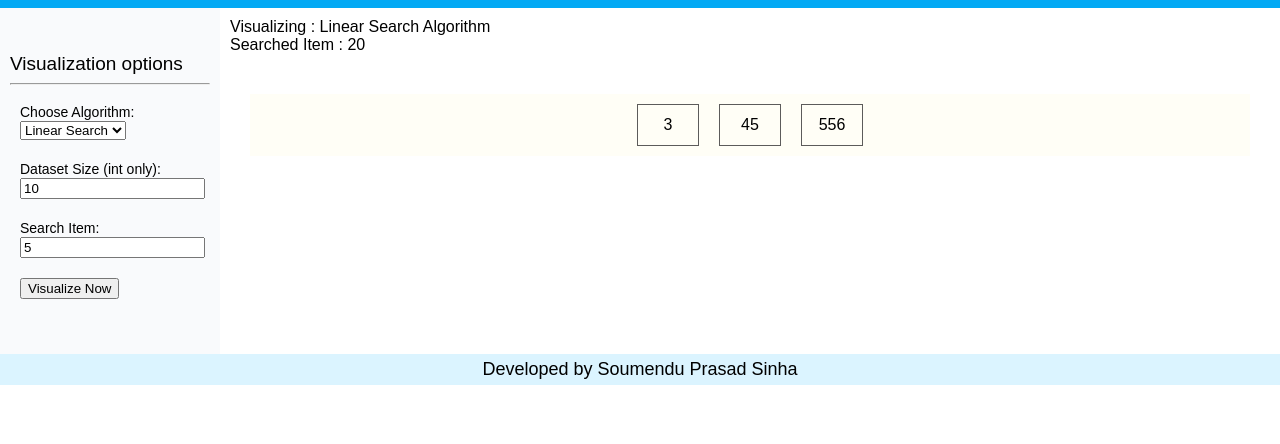
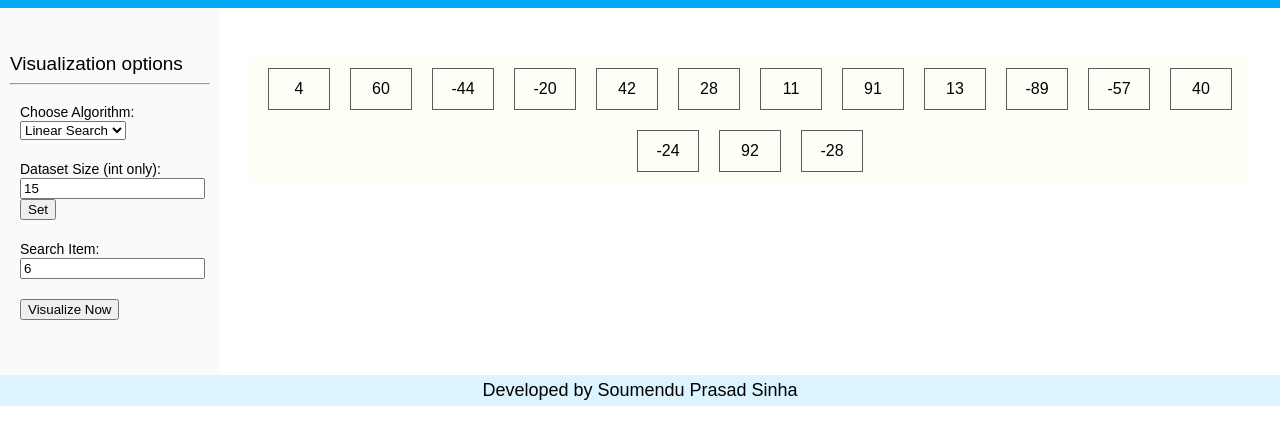
Before and after one commit to soumsps/algo-visualizer, a plain HTML site: page src/index.html in a window 1280 px wide. Shown: the part 46-490 px from the top of the page. Drawn offline with Linux system fonts and the light colour scheme.

Commit message:
implemented Visualization options

```diff
--- a/src/index.html
+++ b/src/index.html
@@ -19,47 +19,44 @@
       <div class="visualizer-config-panel">
         <span class="vcp-title-text">Visualization options</span>
         <hr />
-        <form class="configuration-options">
+        <div class="configuration-options">
           <div class="config-option">
-            <label class="vcp-label" for="algo-selected">Choose Algorithm:</label><br />
-            <select id="algo-selected" name="algo-selected" onChange="algoChange()">
-              <option value="id_1" selected>Linear Search</option>
-              <option value="id_2">Binary Search</option>
-              <option value="id_3">Selection Sort</option>
-              <option value="id_4">Bubble Sort</option>
+            <label class="vcp-label" for="algo-selector">Choose Algorithm:</label><br />
+            <select id="algo-selector" name="algo-selector" onchange="algoChange()">
+              <!-- options set by javascript-->
             </select>
           </div>
 
           <div class="config-option">
             <label class="vcp-label" for="data-set-size">Dataset Size (int only):</label
             ><br />
-            <input
-              type="text"
-              id="data-set-size"
-              name="data-set-size"
-              value="10"
-              onChange="dataSetSizeChange()"
-            />
+            <span>
+              <input type="text" id="data-set-size" name="data-set-size" />
+              <button type="button" onclick="dataSetSizeChange()">Set</button>
+            </span>
           </div>
 
           <div class="config-option">
             <label class="vcp-label" for="searched-item">Search Item:</label><br />
-            <input type="text" id="searched-item" name="searched-item" value="5" />
+            <input type="text" id="searched-item" name="searched-item" />
           </div>
 
           <div class="config-option">
-            <button type="submit">Visualize Now</button>
+            <button type="button" onclick="visualizeNow()">Visualize Now</button>
           </div>
-        </form>
+        </div>
       </div>
 
       <div class="animation-panel">
-        <div class="status-logs">
+        <!--
+            <div class="status-logs">
           <div>Visualizing : Linear Search Algorithm</div>
           <div>Searched Item : 20</div>
         </div>
 
-        <div class="animation-box">
+      -->
+
+        <div id="animation-box" class="animation-box">
           <div class="elements" id="index-0">3</div>
           <div class="elements" id="index-1">45</div>
           <div class="elements" id="index-2">556</div>
--- a/src/js/script.js
+++ b/src/js/script.js
@@ -1,18 +1,129 @@
-console.log("Written by Soumendu");
+// default configuration
+let algoSelected = "id_1";
+let dataSetSize = 15;
+let searchedItem = 6;
+let arrayData = [];
+let animationBoxDiv = document.getElementById("animation-box");
 
 // Algorithms IDs
 
 const algoData = {
-  id_1: "Linear Search",
-  id_2: "Binary Search",
-  id_3: "Selection Sort",
-  id_4: "Bubble Sort"
+  id_1: { name: "Linear Search", isSorted: false },
+  id_2: { name: "Binary Search", isSorted: true },
+  id_3: { name: "Selection Sort", isSorted: false },
+  id_4: { name: "Bubble Sort", isSorted: false }
 };
 
+window.onload = () => {
+  loadDefaultConfig();
+};
+
+/**
+ * Purpose of this function is to load default values and
+ * to set default configuration, and generate random data array
+ */
+const loadDefaultConfig = () => {
+  console.log("loading default config");
+
+  // All implemented algorithms
+  const keys = Object.keys(algoData);
+  console.log("all algo IDs that have been implemented: ", keys);
+
+  for (let i = 0; i < keys.length; i++) {
+    let option = document.createElement("option");
+    option.setAttribute("id", keys[i]);
+    option.setAttribute("value", keys[i]);
+    option.innerHTML = algoData[keys[i]].name;
+    document.getElementById("algo-selector").appendChild(option);
+  }
+
+  // setting default config on frontend side also
+  document.getElementById(algoSelected).setAttribute("selected", true);
+  document.getElementById("data-set-size").setAttribute("value", dataSetSize);
+  document.getElementById("searched-item").setAttribute("value", searchedItem);
+
+  // Initializing new random arrayData of size  equal to dataSetSize
+  randomArrayDataGen(dataSetSize);
+};
+
+/**
+ * To generate new random array
+ */
+const randomArrayDataGen = (count, sort = algoData[algoSelected].isSorted) => {
+  // resettting old array
+  arrayData.length = 0;
+  for (let i = 0; i < count; i++) {
+    // andom number between -100 to 100
+    if (Math.random() > 0.5) {
+      arrayData.push(Math.floor(Math.random() * 100));
+    } else {
+      arrayData.push(Math.floor(Math.random() * 100 * -1));
+    }
+  }
+
+  // Check if we need to sort arrayData
+  // Like in case of Binary search we need sorted array
+  if (sort) {
+    arrayData.sort((a, b) => a - b);
+  }
+
+  console.log("arrayData: ", arrayData);
+  resetAnimationBox();
+  // generating new set of array elements on frontend
+  generateArrayElementsFrontend();
+};
+
+const generateArrayElementsFrontend = () => {
+  for (let i = 0; i < arrayData.length; i++) {
+    let div = document.createElement("div");
+    div.setAttribute("class", "elements");
+    div.setAttribute("id", `index-${i}`);
+    div.innerHTML = arrayData[i];
+    animationBoxDiv.appendChild(div);
+  }
+};
+
+/**
+ * This function is called when user changes currently selected algorithm
+ */
 const algoChange = () => {
   console.log("algo changed");
+  let newAlgoSelected = document.getElementById("algo-selector").value;
+
+  if (newAlgoSelected != algoSelected) {
+    algoSelected = newAlgoSelected;
+    randomArrayDataGen(dataSetSize);
+    console.log("New Algo selected: ", algoSelected);
+  } else {
+    console.log("No change in algo selection: ", algoSelected);
+  }
 };
 
 const dataSetSizeChange = () => {
-  console.log("data set changed");
+  console.log("data set changed Clicked");
+  let newDataSetSize = parseInt(document.getElementById("data-set-size").value);
+
+  // error checking
+  // if  data set size entered is less than 0 then it will be error
+  if (newDataSetSize > 0 && newDataSetSize != dataSetSize) {
+    dataSetSize = newDataSetSize;
+    console.log("New changed data set size: ", dataSetSize);
+    randomArrayDataGen(dataSetSize);
+  } else {
+    console.log("Data set size not changed");
+  }
 };
+
+const visualizeNow = () => {
+  console.log("Visualize now clicked");
+};
+
+const setSearchedItem = () => {
+  searchedItem = document.getElementById("searched-item").value;
+};
+
+// this is used to reset any type type of ongoing animation
+// this kind of interfernce can happen if user suddenly change configuration
+const resetAnimationBox = () => {
+  animationBoxDiv.innerHTML = "";
+};
```
